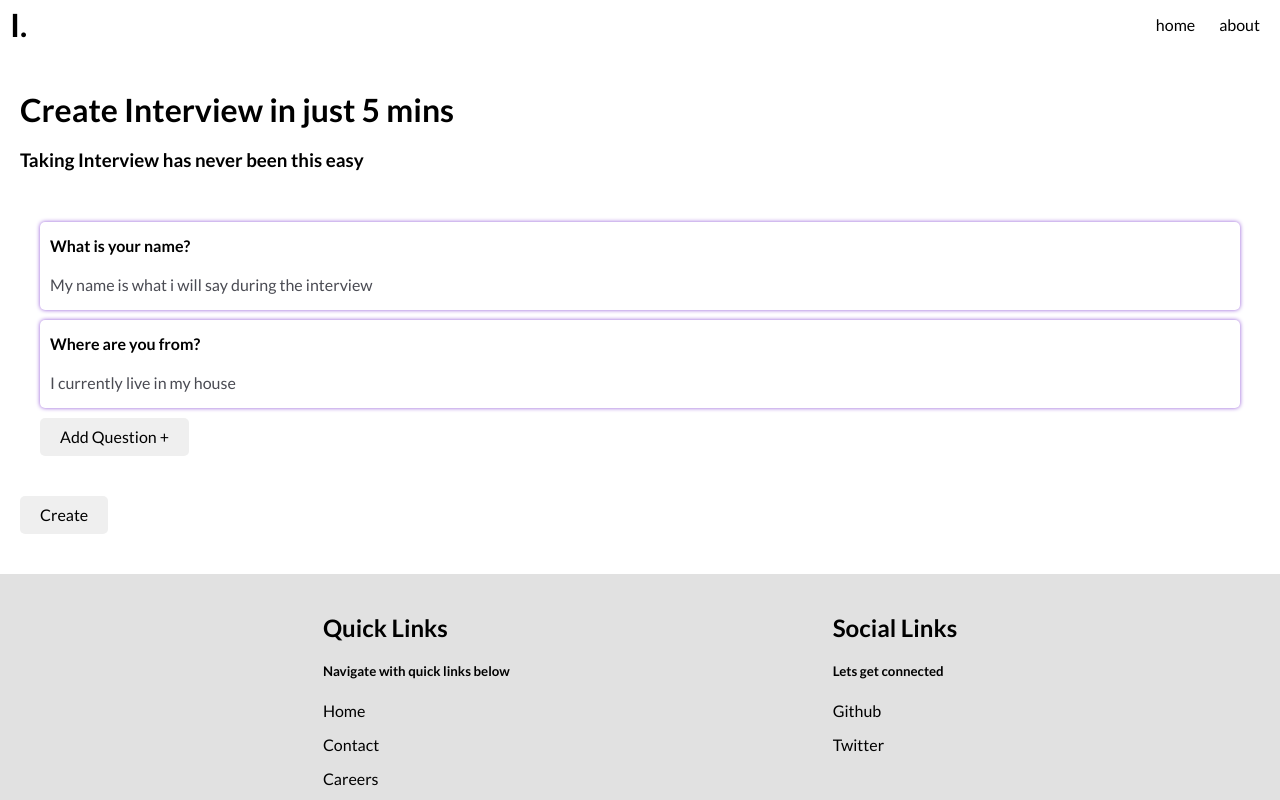
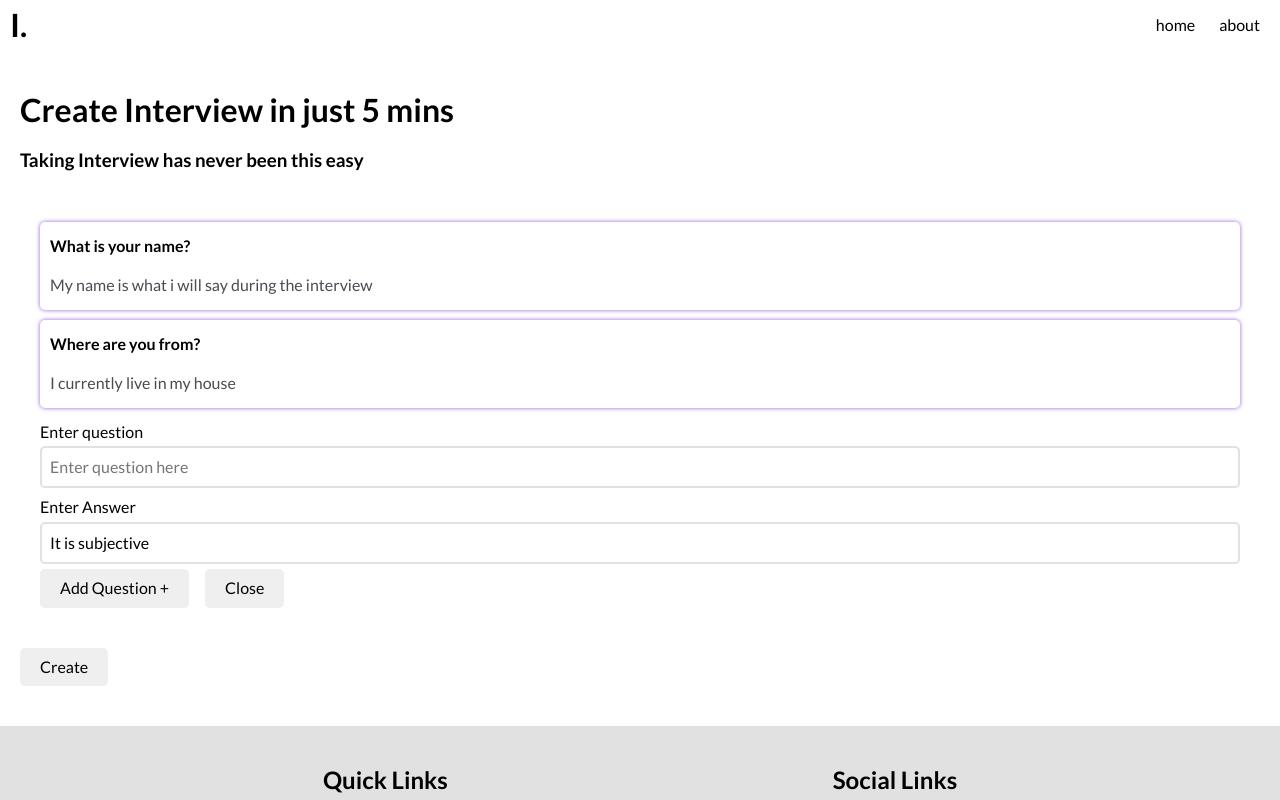
Before and after one commit to FarhanMobashir/hackneog-frontend, a React (Create React App) app: page /create in a window 1280 px wide. Both pictures are taken after a click on the button "Add Question +". Shown: the top 800 px of the page. Built offline with nearby package versions, Linux system fonts and the light colour scheme.

Commit message:
feat:adds the create interview page
-no user can add question and answer

```diff
--- a/src/components/AddQuestion.js
+++ b/src/components/AddQuestion.js
@@ -1,3 +1,52 @@
-export const AddQuestion = () => {
-  return <h1>Add Question</h1>;
+import styled from "styled-components";
+import { neutral, primaryColor } from "../utils";
+
+const MainContainer = styled.div`
+  display: flex;
+  flex-direction: column;
+`;
+const Label = styled.label`
+  display: flex;
+  flex-direction: column;
+  gap: 5px;
+  margin: 5px 0px;
+`;
+const Input = styled.input`
+  border: 2px solid ${neutral[300]};
+  padding: 10px 8px;
+  border-radius: 5px;
+  &:focus {
+    outline: 1px solid ${primaryColor[400]};
+    border: 1px solid ${primaryColor[400]};
+  }
+`;
+
+export const AddQuestion = ({
+  onQuestionChange,
+  onAnswerChange,
+  questionValue,
+  answerValue,
+}) => {
+  return (
+    <MainContainer>
+      <Label>
+        Enter question
+        <Input
+          onChange={onQuestionChange}
+          value={questionValue}
+          type="text"
+          placeholder="Enter question here"
+        />
+      </Label>
+      <Label>
+        Enter Answer
+        <Input
+          onChange={onAnswerChange}
+          value={answerValue}
+          type="text"
+          placeholder="Enter question here"
+        />
+      </Label>
+    </MainContainer>
+  );
 };
--- a/src/pages/CreateInterview.js
+++ b/src/pages/CreateInterview.js
@@ -2,6 +2,7 @@ import styled from "styled-components";
 import { BasicButton } from "../components/Buttons";
 import { useState } from "react";
 import { neutral, primaryColor } from "../utils";
+import { AddQuestion } from "../components/AddQuestion";
 const MainContainer = styled.div`
   padding: 20px;
 `;
@@ -26,7 +27,12 @@ const Answer = styled.p`
   margin: 5px 0px;
 `;
 
-const questionData = [
+const ButtonContainer = styled.div`
+  display: flex;
+  gap: 1rem;
+`;
+
+const questionDataInitial = [
   {
     id: 1,
     question: "What is your name?",
@@ -39,14 +45,35 @@ const questionData = [
   },
 ];
 
+const defaultAnswer = "It is subjective";
+
 export const CreateInterview = () => {
-  const [questions, setQuestions] = useState(questionData);
+  const [questionsData, setQuestionsData] = useState(questionDataInitial);
+  const [showAddQuestionForm, setShowAddQuestionForm] = useState(false);
+  const [question, setQuestion] = useState("");
+  const [answer, setAnswer] = useState(defaultAnswer);
+
+  const addQuestionHandler = () => {
+    setShowAddQuestionForm(true);
+    if (question !== "") {
+      const data = {
+        id: questionDataInitial[0].id++,
+        question,
+        answer,
+      };
+      setAnswer(defaultAnswer);
+      setQuestion("");
+      setQuestionsData([...questionsData, data]);
+      setShowAddQuestionForm(!showAddQuestionForm);
+    }
+  };
+
   return (
     <MainContainer>
       <Heading>Create Interview in just 5 mins</Heading>
       <SubHeadinng>Taking Interview has never been this easy</SubHeadinng>
       <CreateInterviewContainer>
-        {questions.map((item) => {
+        {questionsData.map((item) => {
           return (
             <QuestionsContainer key={item.id}>
               <Question>{item.question}</Question>
@@ -54,7 +81,24 @@ export const CreateInterview = () => {
             </QuestionsContainer>
           );
         })}
-        <BasicButton>Add Question +</BasicButton>
+        {showAddQuestionForm && (
+          <AddQuestion
+            questionValue={question}
+            answerValue={answer}
+            onQuestionChange={(e) => setQuestion(e.target.value)}
+            onAnswerChange={(e) => setAnswer(e.target.value)}
+          />
+        )}
+        <ButtonContainer>
+          <BasicButton onClick={addQuestionHandler}>Add Question +</BasicButton>
+          {showAddQuestionForm && (
+            <BasicButton
+              onClick={() => setShowAddQuestionForm(!showAddQuestionForm)}
+            >
+              Close
+            </BasicButton>
+          )}
+        </ButtonContainer>
       </CreateInterviewContainer>
       <BasicButton>Create</BasicButton>
     </MainContainer>
```
